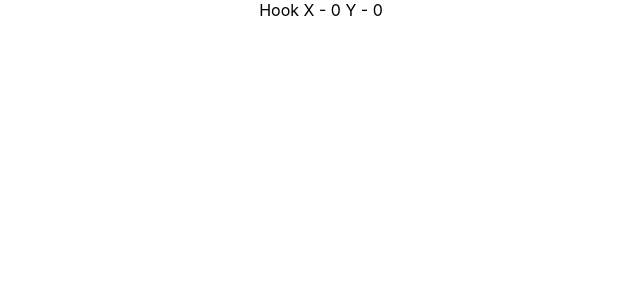
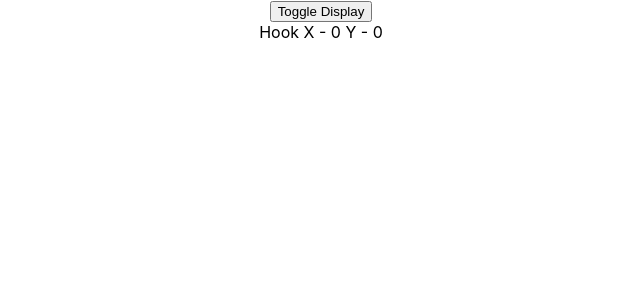
Before and after one commit to comexprt/dev-react-js-training, a React (Create React App) app: page / in a window 1280 px wide. Shown: the top 300 px of the page, without its empty margins (319-959 px from the left). Built offline with nearby package versions, Linux system fonts and the light colour scheme.

Commit message:
React Hooks Tutorial - 10 - useEffect with cleanup

```diff
--- a/src/App.js
+++ b/src/App.js
@@ -2,6 +2,7 @@
 import './App.css';
 import ClassMouse from './hookComponents/ClassMouse';
 import HookMouse from './hookComponents/HookMouse';
+import MouseContainer from './hookComponents/MouseContainer';
 
 
 class App extends Component{
@@ -10,7 +11,8 @@
     return (
       <div className="App">
         {/* <ClassMouse /> */}
-        <HookMouse />
+        {/* <HookMouse /> */}
+        <MouseContainer />
       </div>
       )
   }
--- a/src/hookComponents/HookMouse.js
+++ b/src/hookComponents/HookMouse.js
@@ -14,6 +14,12 @@
     useEffect( () => {
         console.log('useEffect called')
         window.addEventListener('mousemove', logMouseposition)
+
+        return() => {
+            console.log ('Component unmount code')
+            window.removeEventListener('mousemove', logMouseposition)
+        }
+
     }, [])
 
     return (
--- /dev/null
+++ b/src/hookComponents/MouseContainer.js
@@ -0,0 +1,19 @@
+import React, {useState, useEffect} from 'react'
+import HookMouse from './HookMouse'
+
+function MouseContainer(){
+
+    const  [display, setDisplay] = useState(true)
+
+    return (
+        <div>
+            <button   onClick={()=>setDisplay(!display)} > Toggle Display
+            </button>
+
+            {display && <HookMouse />}
+        </div>
+    )
+
+}
+
+export default MouseContainer
```
